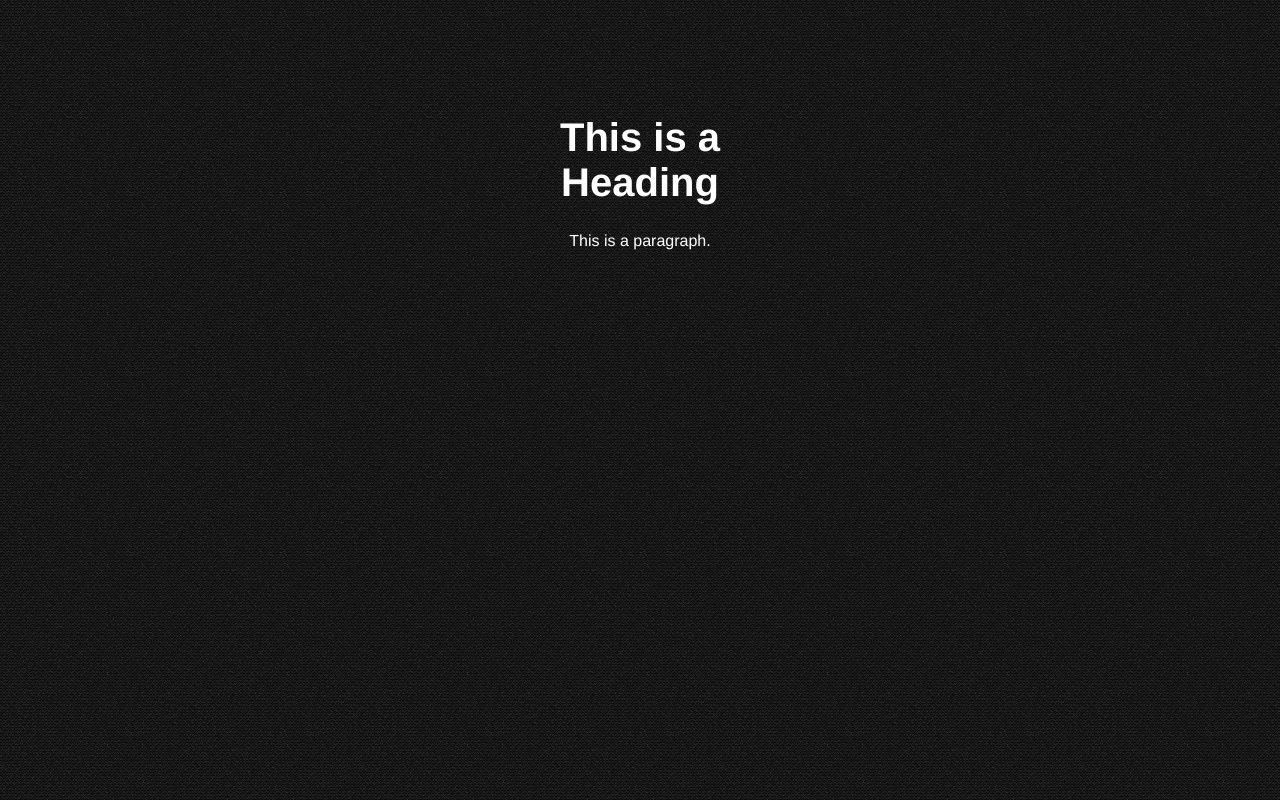
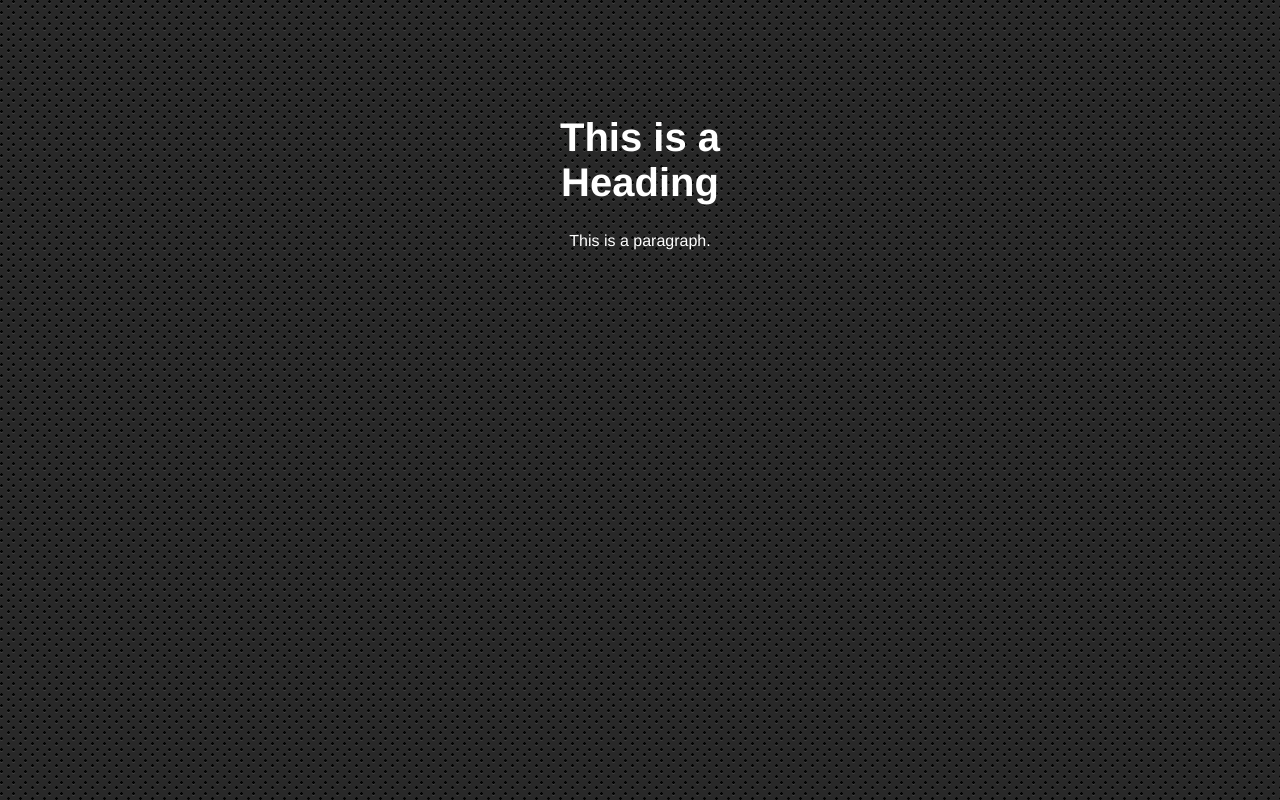
Before and after one commit to RicardoPinto92/personalstartpage, a plain HTML site: page index.html in a window 1280 px wide. Drawn offline with nearby package versions, Linux system fonts and the light colour scheme.

Commit message:
Some changes in the bakground

```diff
--- a/style/style.css
+++ b/style/style.css
@@ -1,6 +1,6 @@
 body {
 	background-color: #17181A;
-	background-image: url("../img/binding_dark.png");
+	background-image: url("../img/carbon_fibre.png");
     padding-top: 80px;
     padding-right: 490px;
     padding-bottom: 80px;
```
Also changed, not shown: img/binding_dark.png (deleted), img/carbon_fibre.png (added).
